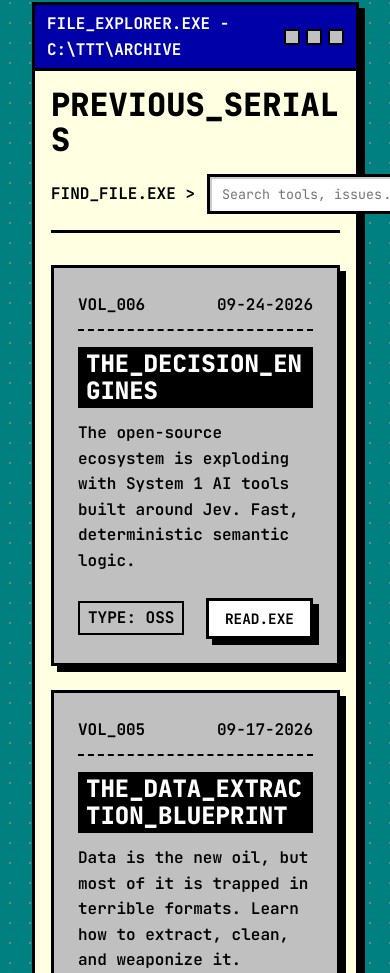
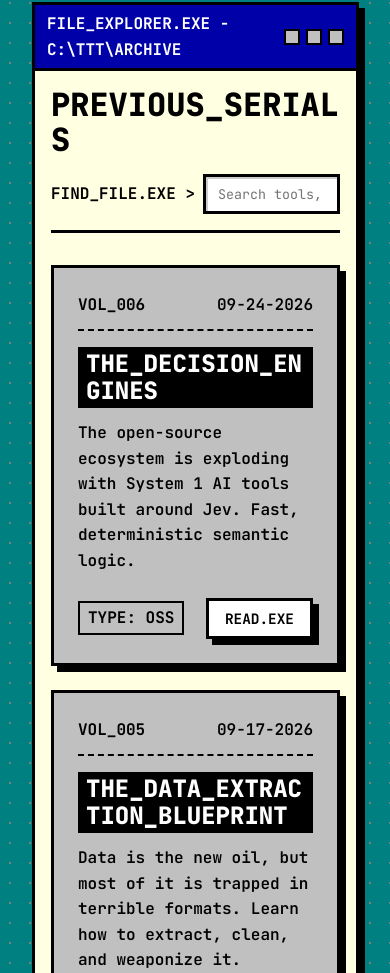
Before and after one commit to MenilV/theterminalthursday.com, a React (Vite) app: page / in a window 390 px wide. Shown: the part 907-1880 px from the top of the page. Built offline with nearby package versions, Linux system fonts and the light colour scheme.

Commit message:
style: allow search input to wrap on small mobile screens

```diff
--- a/src/components/Archive.jsx
+++ b/src/components/Archive.jsx
@@ -64,8 +64,8 @@ const Archive = ({ theme }) => {
                 PREVIOUS_SERIALS
               </h2>
 
-              <div style={{ display: 'flex', alignItems: 'center', flex: '1 1 300px', maxWidth: '500px' }}>
-                <span style={{ marginRight: '12px', fontWeight: 'bold', whiteSpace: 'nowrap' }}>
+              <div style={{ display: 'flex', alignItems: 'center', flexWrap: 'wrap', gap: '8px', flex: '1 1 300px', maxWidth: '500px' }}>
+                <span style={{ fontWeight: 'bold', whiteSpace: 'nowrap' }}>
                   {theme === 'windows' ? 'FIND_FILE.EXE >' : '~/ttt $ grep -i'}
                 </span>
                 <input
```
